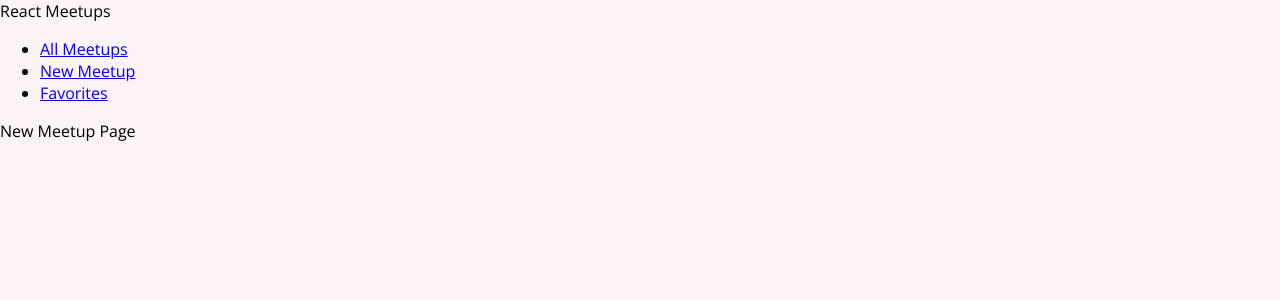
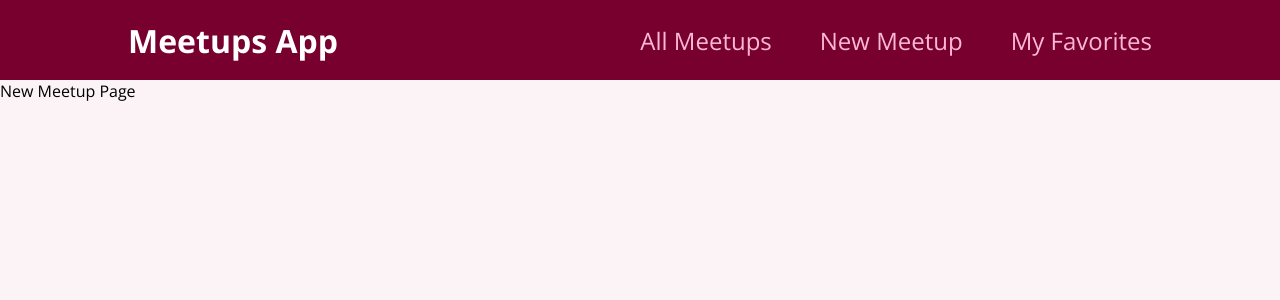
Before and after one commit to rolysr/meetups-app, a React (Create React App) app: page /new-meetup in a window 1280 px wide. Shown: the top 300 px of the page. Built offline with nearby package versions, Linux system fonts and the light colour scheme.

Commit message:
Attached .module.css style file to layout component MainNavigation

```diff
--- a/src/components/layout/MainNavigation.js
+++ b/src/components/layout/MainNavigation.js
@@ -1,9 +1,11 @@
 import { Link } from "react-router-dom";
+
+import classes from "./MainNavigation.module.css";
 
 function MainNavigation() {
   return (
-    <header>
-      <div>React Meetups</div>
+    <header className={classes.header}>
+      <div className={classes.logo}>Meetups App</div>
       <nav>
         <ul>
           <li>
@@ -13,7 +15,7 @@
             <Link to="/new-meetup">New Meetup</Link>
           </li>
           <li>
-            <Link to="/favorites">Favorites</Link>
+            <Link to="/favorites">My Favorites</Link>
           </li>
         </ul>
       </nav>
--- /dev/null
+++ b/src/components/layout/MainNavigation.module.css
@@ -0,0 +1,47 @@
+.header {
+    width: 100%;
+    height: 5rem;
+    display: flex;
+    align-items: center;
+    justify-content: space-between;
+    background-color: #77002e;
+    padding: 0 10%;
+  }
+
+  .logo {
+    font-size: 2rem;
+    color: white;
+    font-weight: bold;
+  }
+
+  .header ul {
+    list-style: none;
+    margin: 0;
+    padding: 0;
+    display: flex;
+    align-items: baseline;
+  }
+
+  .header li {
+    margin-left: 3rem;
+  }
+
+  .header a {
+    text-decoration: none;
+    font-size: 1.5rem;
+    color: #fcb8d2;
+  }
+
+  .header a:hover,
+  .header a:active,
+  .header a.active {
+    color: white;
+  }
+
+  .badge {
+    background-color: #cc2062;
+    color: white;
+    border-radius: 12px;
+    padding: 0 1rem;
+    margin-left: 0.5rem;
+  }
```
